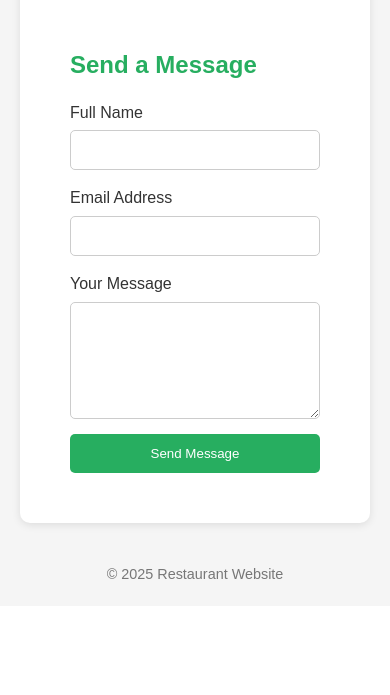
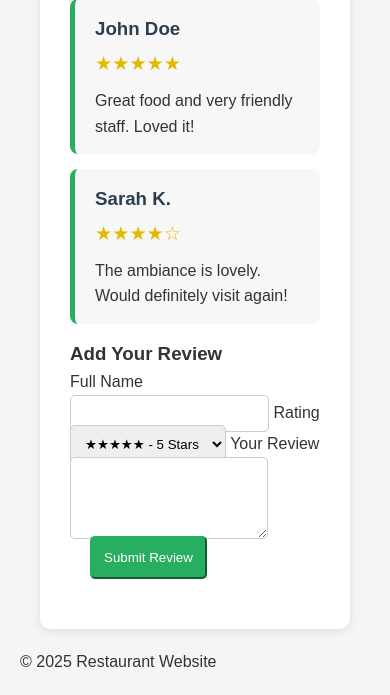
Before and after one commit to Dhanalakshmi85/FullStackTeamProject, a Flask app: page /contact in a window 390 px wide; the page is wider, and only the part inside the window is pictured. Shown: the part 877-1572 px from the top of that part. Before the commit the page ends 1456 px from the top of that part, so only its background shows below. Run offline with Flask 3, Linux system fonts and the light colour scheme.

Commit message:
added the review page

```diff
--- a/frontend/static/css/contact.css
+++ b/frontend/static/css/contact.css
@@ -1,152 +1,31 @@
-/* ✅ NAVBAR STYLING (add this at the TOP) */
-.navbar {
-  display: flex;
-  justify-content: space-between;
-  align-items: center;
-  padding: 20px 50px;
-  background: white;
-  border-bottom: 1px solid #eee;
-  margin-bottom: 20px;
-}
+/* NAVBAR */
+.navbar { display:flex; justify-content:space-between; align-items:center; padding:20px 50px; background:white; border-bottom:1px solid #eee; margin-bottom:20px; }
+.logo { font-size:28px; font-weight:bold; color:#e91b4f; }
+.nav-links { list-style:none; display:flex; gap:30px; }
+.nav-links li a { text-decoration:none; color:#333; font-size:18px; transition:0.3s; }
+.nav-links li a:hover { color:#e91b4f; }
 
-.logo {
-  font-size: 28px;
-  font-weight: bold;
-  color: #e91b4f;
-}
-
-.nav-links {
-  list-style: none;
-  display: flex;
-  gap: 30px;
-  margin: 0;
-  padding: 0;
-}
-
-.nav-links li a {
-  text-decoration: none;
-  color: #333;
-  font-size: 18px;
-  transition: 0.3s;
-}
-
-.nav-links li a:hover {
-  color: #e91b4f;
-}
-/* ✅ END NAVBAR */
+/* GENERAL */
+* { margin:0; padding:0; box-sizing:border-box; }
+body { font-family:'Poppins', sans-serif; background:#f5f5f5; color:#333; line-height:1.6; padding:20px; }
+header { text-align:center; margin-bottom:40px; }
+header h1 { font-size:2.5rem; margin-bottom:10px; color:#2c3e50; }
 
 
-/* Reset default styles */
-* {
-  margin: 0;
-  padding: 0;
-  box-sizing: border-box;
+/* ⭐ REVIEWS SECTION ⭐ */
+.reviews-section { max-width:900px; margin:50px auto; background:white; padding:30px; border-radius:10px; box-shadow:0 2px 8px rgba(0,0,0,0.1); }
+.reviews-section h2 { text-align:center; color:#27ae60; margin-bottom:25px; }
+.review { background:#f7f7f7; padding:15px 20px; border-radius:8px; margin-bottom:15px; border-left:5px solid #27ae60; }
+.review h3 { color:#2c3e50; margin-bottom:5px; }
+.rating { color:#e6b800; font-size:1.2rem; margin-bottom:8px; }
+.add-review form input, .add-review form select, .add-review form textarea { margin-bottom:-30px; padding:10px; border:1px solid #ccc; border-radius:5px; }
+.check{ padding:20px;}
+.button{background:#27ae60; padding: 12px; border-radius:5px; color: white; cursor: pointer; border-color: #27ae60; }
+
+
+
+/* Responsive */
+@media (max-width: 768px) {
+  .contact-container { flex-direction:column; }
+  .reviews-section { margin:20px; }
 }
-
-/* Basic body style */
-body {
-  font-family: 'Poppins', sans-serif;
-  background-color: #f5f5f5;
-  color: #333;
-  line-height: 1.6;
-  padding: 20px;
-}
-
-/* Header */
-header {
-  text-align: center;
-  margin-bottom: 40px;
-}
-
-header h1 {
-  font-size: 2.5rem;
-  margin-bottom: 10px;
-  color: #2c3e50;
-}
-
-/* Contact container layout */
-.contact-container {
-  display: flex;
-  justify-content: space-between;
-  flex-wrap: wrap;
-  background: #fff;
-  border-radius: 10px;
-  box-shadow: 0 2px 8px rgba(0,0,0,0.1);
-  padding: 30px;
-  max-width: 1000px;
-  margin: 0 auto;
-}
-
-/* Contact info */
-.contact-info {
-  flex: 1 1 40%;
-  padding: 20px;
-}
-
-.contact-info h2 {
-  margin-bottom: 15px;
-  color: #27ae60;
-}
-
-.contact-info p {
-  margin-bottom: 10px;
-}
-
-/* Contact form */
-.contact-form {
-  flex: 1 1 55%;
-  padding: 20px;
-}
-
-.contact-form h2 {
-  margin-bottom: 15px;
-  color: #27ae60;
-}
-
-.contact-form form {
-  display: flex;
-  flex-direction: column;
-}
-
-.contact-form label {
-  margin-bottom: 5px;
-  font-weight: 500;
-}
-
-.contact-form input,
-.contact-form textarea {
-  margin-bottom: 15px;
-  padding: 10px;
-  border: 1px solid #ccc;
-  border-radius: 5px;
-  font-size: 1rem;
-}
-
-.contact-form button {
-  background-color: #27ae60;
-  color: white;
-  border: none;
-  padding: 12px;
-  border-radius: 5px;
-  cursor: pointer;
-  transition: background 0.3s;
-}
-
-.contact-form button:hover {
-  background-color: #219150;
-}
-
-/* Footer */
-footer {
-  text-align: center;
-  margin-top: 40px;
-  font-size: 0.9rem;
-  color: #777;
-}
-
-/* Responsive design */
-@media (max-width: 768px) {
-  .contact-container {
-    flex-direction: column;
-  }
-}
--- a/frontend/templates/contact.html
+++ b/frontend/templates/contact.html
@@ -8,7 +8,7 @@
 </head>
 <body>
 
-  <!-- ✅ NAVBAR ADDED -->
+  <!-- NAVBAR -->
   <nav class="navbar">
       <div class="logo">My Restaurant</div>
       <ul class="nav-links">
@@ -16,11 +16,9 @@
           <li><a href="/menu">Menu</a></li>
           <li><a href="/login">Login</a></li>
           <li><a href="/contact">Contact</a></li>
-          <a href="/cart" class="cart-link">
-         🛒 <span id="cart-count">0</span></a>
+          <a href="/cart" class="cart-link"> 🛒 <span id="cart-count">0</span></a>
       </ul>
   </nav>
-  <!-- END NAVBAR -->
 
   <header>
     <h1>Contact Us</h1>
@@ -28,15 +26,13 @@
   </header>
 
   <main class="contact-container">
-
-    <!-- Contact Info Section -->
+    <!-- Contact Info -->
     <section class="contact-info">
       <h2>Get in Touch</h2>
       <p><strong>Address:</strong> 123 Main Street, Helsinki</p>
       <p><strong>Phone:</strong> +358 123 4567</p>
       <p><strong>Email:</strong> info@restaurant.fi</p>
 
-      <!-- ✅ GOOGLE MAP EMBED -->
       <h3>Find Us on the Map</h3>
       <div class="map-container">
         <iframe
@@ -46,36 +42,66 @@
           style="border:0;"
           allowfullscreen=""
           loading="lazy"
-          referrerpolicy="no-referrer-when-downgrade">
-        </iframe>
+          referrerpolicy="no-referrer-when-downgrade"></iframe>
       </div>
-      <!-- ✅ END MAP -->
     </section>
 
-    <!-- Contact Form Section -->
-    <section class="contact-form">
-      <h2>Send a Message</h2>
-      <form action="#" method="post">
-        <label for="name">Full Name</label>
-        <input type="text" id="name" name="name" required />
-
-        <label for="email">Email Address</label>
-        <input type="email" id="email" name="email" required />
-
-        <label for="message">Your Message</label>
-        <textarea id="message" name="message" rows="5" required></textarea>
-
-        <button type="submit">Send Message</button>
-      </form>
-    </section>
 
   </main>
+
+  <!-- ⭐ REVIEWS SECTION -->
+  <section class="reviews-section">
+    <h2>Customer Reviews</h2>
+
+    <div class="reviews-list">
+      <div class="review">
+        <h3>John Doe</h3>
+        <p class="rating">★★★★★</p>
+        <p>Great food and very friendly staff. Loved it!</p>
+      </div>
+
+      <div class="review">
+        <h3>Sarah K.</h3>
+        <p class="rating">★★★★☆</p>
+        <p>The ambiance is lovely. Would definitely visit again!</p>
+      </div>
+    </div>
+
+    <div class="add-review">
+      <h3>Add Your Review</h3>
+      <form action="#" method="post">
+        <label for="review-name">Full Name</label>
+        <input type="text" id="review-name" name="review-name" required>
+
+        <label for="review-rating">Rating</label>
+        <select id="review-rating" name="review-rating" required>
+          <option value="5">★★★★★ - 5 Stars</option>
+          <option value="4">★★★★☆ - 4 Stars</option>
+          <option value="3">★★★☆☆ - 3 Stars</option>
+          <option value="2">★★☆☆☆ - 2 Stars</option>
+          <option value="1">★☆☆☆☆ - 1 Star</option>
+        </select>
+
+
+        <label for="review-message">Your Review</label>
+
+        <textarea id="review-message" name="review-message" rows="4" required></textarea>
+        </div>
+
+        <div class ="check">
+        <button type="submit" class="button">Submit Review</button>
+        </div>
+
+
+      </form>
+
+  </section>
+
+  <script src="/frontend/static/js/cartCount.js"></script>
 
   <footer>
     <p>© 2025 Restaurant Website</p>
   </footer>
 
-  <script src="/frontend/static/js/cartCount.js"></script>
-
 </body>
 </html>
```
